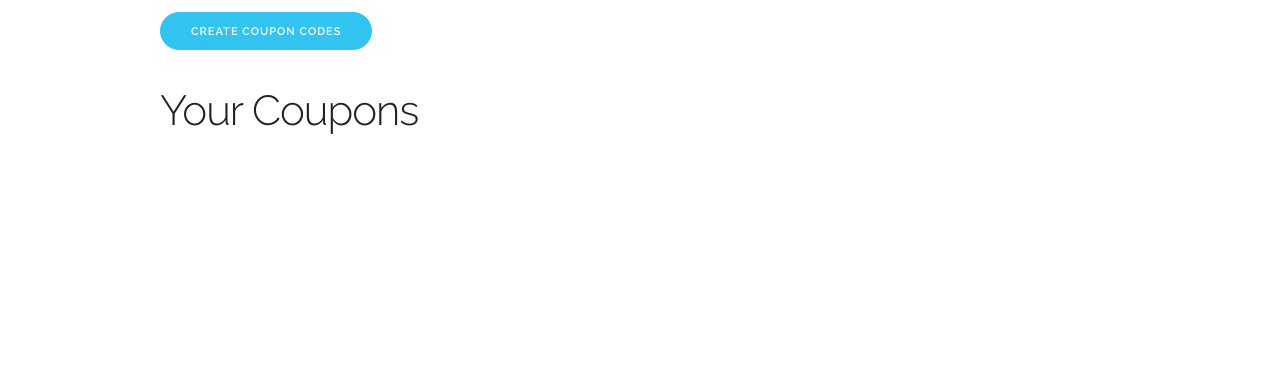
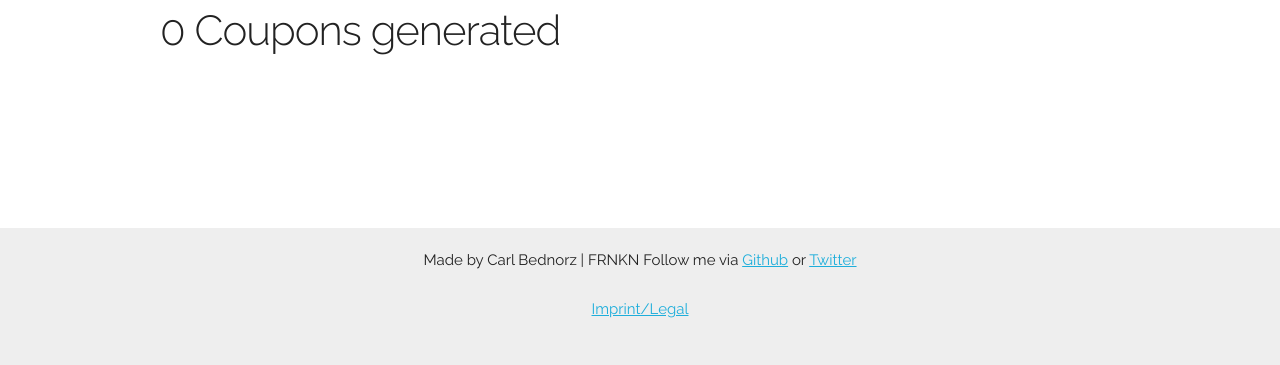
Before and after one commit to frnkn/react-coupons, a React app: page / in a window 1280 px wide. Shown: the part 552-917 px from the top of the page. Before the commit the page ends 800 px from the top, so only its background shows below. Built offline with nearby package versions, Linux system fonts and the light colour scheme.

Commit message:
Footer setup

```diff
--- a/assets/css/custom.css
+++ b/assets/css/custom.css
@@ -69,12 +69,12 @@
 /* Bigger than 550 */
 @media (min-width: 550px) {
   .section {
-    padding: 12rem 0 11rem;
+    padding: 3rem 0 11rem;
   }
   .hero {
     padding-bottom: 12rem;
     text-align: left;
-    height: 165px;
+    height: 600px;
   }
   .phone {
     position: absolute;
@@ -99,7 +99,7 @@
 /* Bigger than 750 */
 @media (min-width: 750px) {
   .hero {
-    height: 190px;
+    height: 500px;
   }
   .hero-heading {
     font-size: 2.6rem;
@@ -135,7 +135,7 @@
     padding: 20rem 0 19rem;
   }
   .hero {
-    padding: 22rem 0;
+    padding: 14rem 0;
   }
   .hero-heading {
     font-size: 3.0rem;
@@ -152,6 +152,14 @@
 
 /* Footer */
 footer {
-  min-height: 200px;
-  background-color: green;
+  min-height: 120px;
+  background-color: #eee;
+  padding-top: 2rem;
+  text-align: center;
 }
+
+
+footer ul li {
+  list-style-type: none;
+  display: inline;
+}
--- a/index.html
+++ b/index.html
@@ -17,6 +17,22 @@
   </head>
   <body>
     <div id="app"></div>
+    <div class="u-cf"></div>
+    <footer>
+      <div class="container">
+        <div class="row">
+          <div class="columns twelve">
+            <ul>
+              <li>Made by Carl Bednorz | FRNKN</li>
+              <li>Follow me via <a href="https://www.github.com/frnkn">Github</a> or <a href="https://www.twitter.com/frankenapps">Twitter</a></li>
+            </ul>
+            <ul>
+              <li><a rel="index nofollow" href="/imprint/">Imprint/Legal</a></li>
+            </ul>
+          </div>
+        </div>
+      </div>
+    </footer>
     <script src="//ajax.googleapis.com/ajax/libs/jquery/2.1.1/jquery.min.js"></script>
     <script src="https://cdnjs.cloudflare.com/ajax/libs/crypto-js/3.1.2/components/core-min.js"></script>
     <script src="https://cdnjs.cloudflare.com/ajax/libs/crypto-js/3.1.2/components/md5-min.js"></script>
--- a/src/components/app.js
+++ b/src/components/app.js
@@ -74,6 +74,7 @@ export default class App extends React.Component{
             </div>
             <div className="row">
               <div className="twelve columns coupon-list">
+                <h2>{this.state.coupons.length} Coupons generated</h2>
                 <CouponList coupons={this.state.coupons} />
               </div>
             </div>
--- a/src/components/couponList.js
+++ b/src/components/couponList.js
@@ -9,7 +9,6 @@ export default class Couponlist extends React.Component {
     return (
       <div className="row">
         <div className="twelve columns">
-          <h2>Your Coupons</h2>
           <table className='u-full-width'>
             <tbody>
                 {this.props.coupons.map(coupon => (
```
